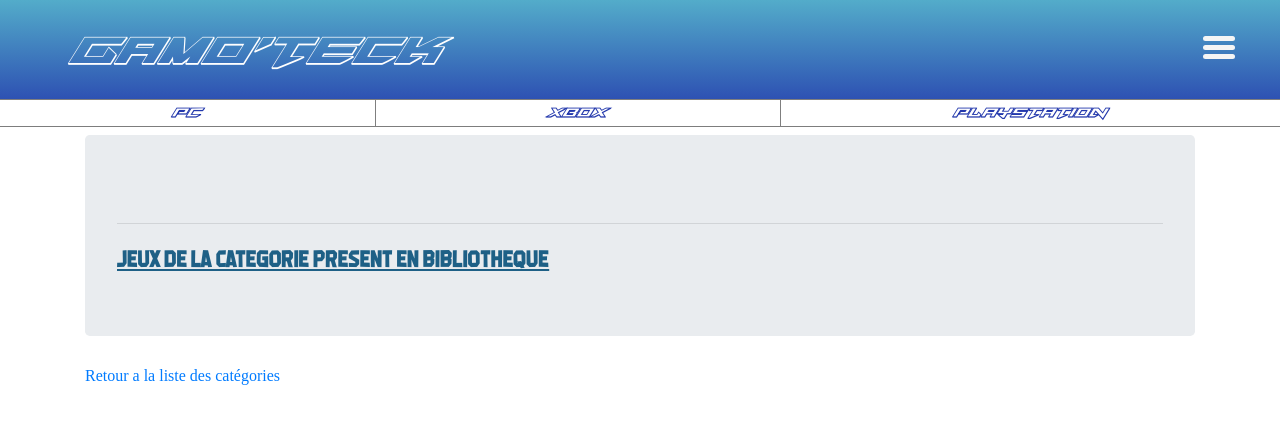
After one commit to max-ans/MyGamOteck, a Symfony app: template templates/category/show.html.twig in a window 1280 px wide. The commit adds this page. Shown: the top 424 px of the page. Run offline with Twig, Linux system fonts and the light colour scheme; the template is opened without the code that fills it, so the values that code supplies are empty; some libraries are stand-ins or nearby versions.

Commit message:
Ajout d'une vue détails d'une catégorie

```diff
--- a/public/css/style.css
+++ b/public/css/style.css
@@ -237,3 +237,7 @@ h1 > a:hover{
 .category{
     font-size: 2em;
 }
+
+.category-title{
+    font-size: 3em;
+}
--- a/templates/base.html.twig
+++ b/templates/base.html.twig
@@ -41,6 +41,7 @@
             <div class="sidebar-menu">
                 <ul class="sidebar-list">
                     <li class="sidebar-items"><a class="items-link" href="{{ path('game_add') }} ">AJouter un jeu</a></li>
+                    <li class="sidebar-items"><a class="items-link" href="{{ path('category') }}">Choisir par categories</a></li>
                     <li class="sidebar-items"><a class="items-link" href="">Pourquoi GamO'teck</a></li>
                     <li class="sidebar-items"><a class="items-link" href="">Qui somme nous ?</a></li>
                     <li class="sidebar-items"><a class="items-link" href="">Nous contacter</a></li>
--- /dev/null
+++ b/templates/category/show.html.twig
@@ -0,0 +1,35 @@
+{% extends "base.html.twig" %}
+
+
+{% block title %} {{category.name}} {% endblock %}
+
+{% block body %}
+<div class="container">
+
+    <div class="jumbotron mt-2">
+
+        <h2 class="game-title text-center category-title mb-2" > {{ category.name }} </h2>
+        <p class="lead text-center"> {{ category.description }} </p>
+        <hr class="my-4">
+        <h4 class="game-title" > Jeux de la categorie present en bibliotheque </h4>
+
+        <ul class="list-group">
+            {% for game in category.games %}
+            <li class="list-group-item mt-2"><a href=" {{ path('game_show' , {'id' : game.id}) }} ">{{ game.title }}</a></li>
+
+            {% endfor %}
+
+          </ul>
+
+        </div>
+        <a class="mt-5" href=" {{ path('category') }} ">Retour a la liste des catégories</a>
+
+
+</div>
+ {# <li class="list-group-item">{{category.description}}</li>
+        <li class="list-group-item">
+            {% for game in category.games %}
+                <a href=" ">{{ game.title }}</a>
+            {% endfor %} </li> #}
+
+{% endblock %}
```
Also changed, not shown: src/Controller/CategoryController.php (+10 -1 lines), templates/category/list.html.twig (+2 -6 lines).
